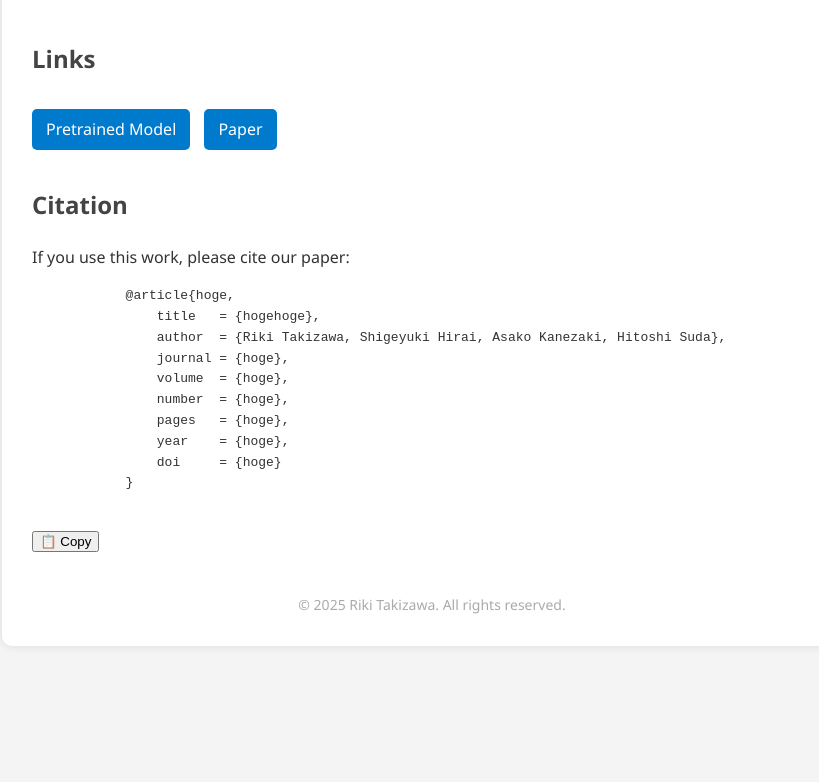
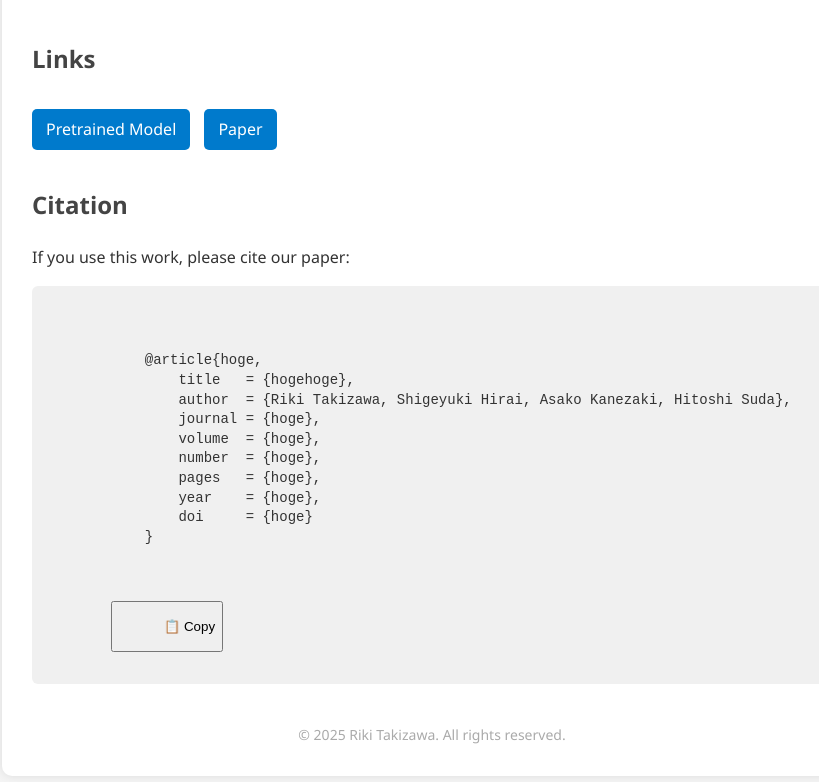
Before and after one commit to Jinmaro/PronounSE_demo, a plain HTML site: page index.html in a window 1280 px wide. Shown: the part 1217-1999 px from the top of the page, without its empty margins (208-1027 px from the left). Before the commit the page ends 1903 px from the top, so only its background shows below. Drawn offline with Linux system fonts and the light colour scheme.

Commit message:
Update index.html

```diff
--- a/index.html
+++ b/index.html
@@ -12,17 +12,18 @@
     background: #f4f4f4;
     color: #333;
     line-height: 1.6;
-      display: flex;
-      justify-content: center;
+    /* display: flex; justify-content: center; ← 削除 */
     }
+
     .container {
     max-width: 800px;
     padding: 30px;
     background: #fff;
-      margin: 40px 20px;
+    margin: 40px auto; /* 中央寄せ */
     box-shadow: 0 0 10px rgba(0,0,0,0.1);
     border-radius: 10px;
     }
+
     h1 {
       font-size: 28px;
       color: #111;
@@ -91,6 +92,8 @@
     overflow-x: auto;
     line-height: 1.4;
     margin-bottom: 10px;
+    word-wrap: break-word;
+    white-space: pre-wrap;
     }
 
     .copy-button {
@@ -189,7 +192,7 @@
 
     <h2>Citation</h2>
     <p>If you use this work, please cite our paper:</p>
-    <div class="bibtex">
+    <div class="bibtex-container">
         <pre class="bibtex">
             @article{hoge,
                 title   = {hogehoge},
@@ -225,4 +228,5 @@ function copyBibtex() {
     }
 </script>
 
+
 </html>
```
Lines whose indentation alone changed are shown as unchanged.
